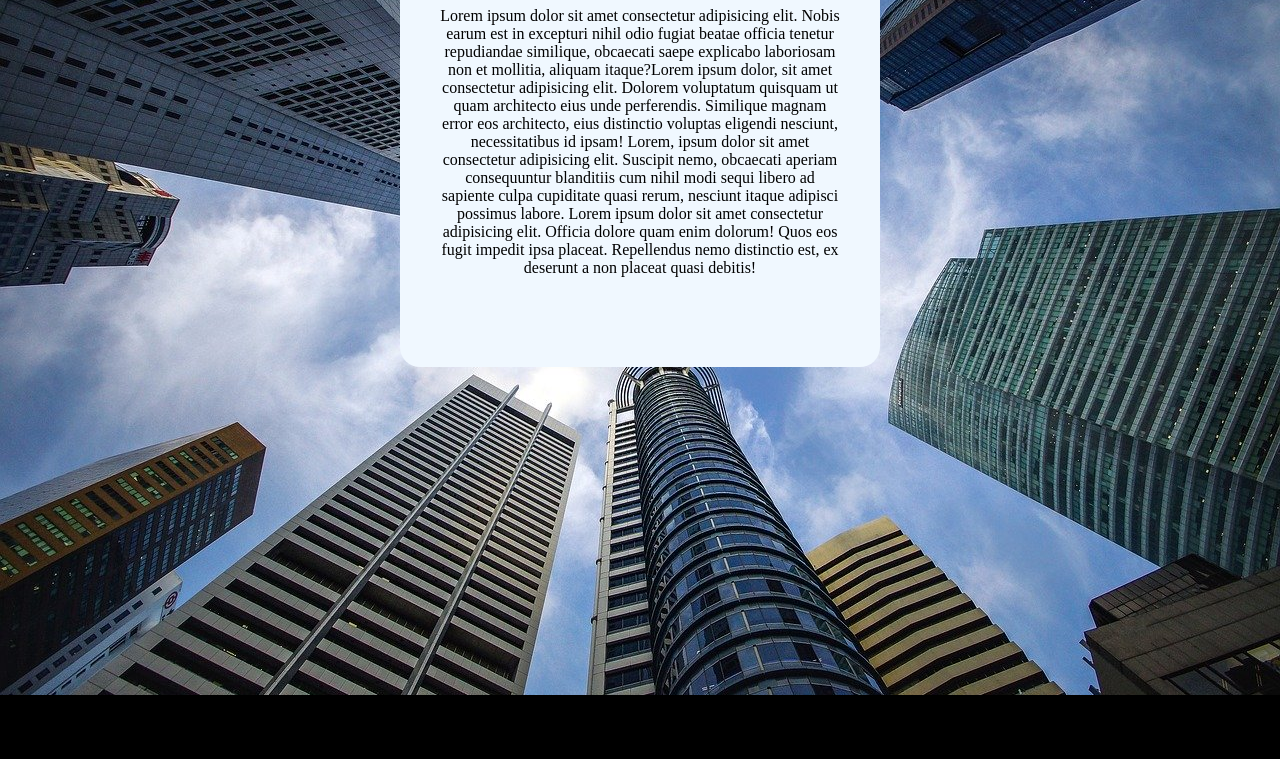
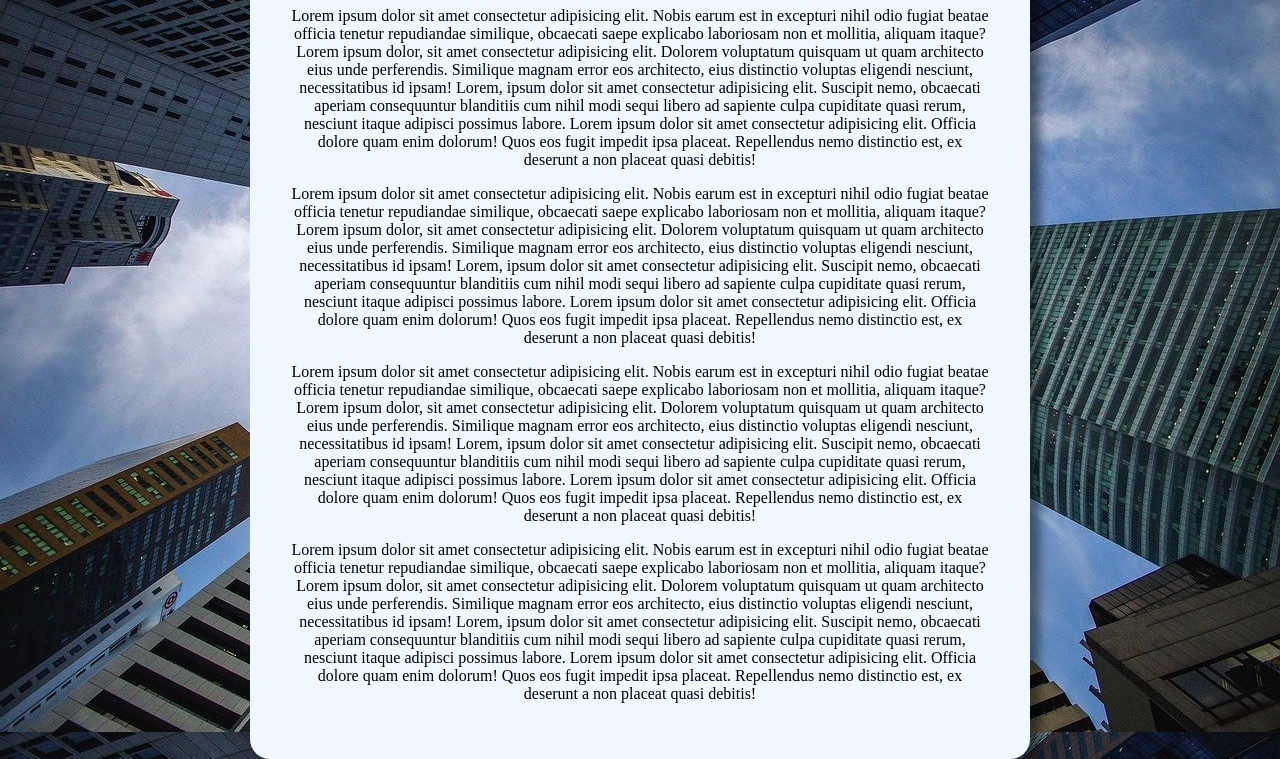
Before and after one commit to Vito-Ismael/hrtml-css, a plain HTML site: page CursoHTML/ex022/fundo006.html in a window 1280 px wide. Shown: the part 121-880 px from the top of the page. Before the commit the page ends 816 px from the top, so only its background shows below. Drawn offline with Linux system fonts and the light colour scheme.

Commit message:
Fundo de tela fixo

```diff
--- a/CursoHTML/ex022/fundo006.html
+++ b/CursoHTML/ex022/fundo006.html
@@ -3,31 +3,31 @@
 <head>
     <meta charset="UTF-8">
     <meta name="viewport" content="width=device-width, initial-scale=1.0">
-    <title>Imagem de fundo</title>
+    <title>Fundo fixo de tela</title>
     <link rel="shortcut icon" href="ftp.png" type="image/x-icon">
     <style>
         body {
             height: 100vh;
-            background-color: black;
-            background-image: url(imagens/wallpaper002.jpg);
-            background-position: center top;
-            background-repeat: no-repeat;
+            background: black url(imagens/wallpaper002.jpg) center top no-repeat fixed;
             background-size: cover;
+
+            /* Shorthand - background
+            color > image > position > repeat > [size] > attachment
+            */
+
         }
 
         main{
             text-align: center;
             background-color: aliceblue;
-            width: 400px;
-            height: 400px;
+            box-shadow: 10px 10px 10px rgba(0, 0, 0, 0.432);
+            max-width: 700px;
             padding: 40px;
             border-radius: 20px;
             margin: auto;
         }
 
-        h1 {
 
-        }
 
     </style>
 </head>
@@ -35,6 +35,11 @@
     <main>
         <h1>Teste de imagem de fundo</h1>
         <p>Lorem ipsum dolor sit amet consectetur adipisicing elit. Nobis earum est in excepturi nihil odio fugiat beatae officia tenetur repudiandae similique, obcaecati saepe explicabo laboriosam non et mollitia, aliquam itaque?Lorem ipsum dolor, sit amet consectetur adipisicing elit. Dolorem voluptatum quisquam ut quam architecto eius unde perferendis. Similique magnam error eos architecto, eius distinctio voluptas eligendi nesciunt, necessitatibus id ipsam! Lorem, ipsum dolor sit amet consectetur adipisicing elit. Suscipit nemo, obcaecati aperiam consequuntur blanditiis cum nihil modi sequi libero ad sapiente culpa cupiditate quasi rerum, nesciunt itaque adipisci possimus labore. Lorem ipsum dolor sit amet consectetur adipisicing elit. Officia dolore quam enim dolorum! Quos eos fugit impedit ipsa placeat. Repellendus nemo distinctio est, ex deserunt a non placeat quasi debitis!</p>
+
+        <p>Lorem ipsum dolor sit amet consectetur adipisicing elit. Nobis earum est in excepturi nihil odio fugiat beatae officia tenetur repudiandae similique, obcaecati saepe explicabo laboriosam non et mollitia, aliquam itaque?Lorem ipsum dolor, sit amet consectetur adipisicing elit. Dolorem voluptatum quisquam ut quam architecto eius unde perferendis. Similique magnam error eos architecto, eius distinctio voluptas eligendi nesciunt, necessitatibus id ipsam! Lorem, ipsum dolor sit amet consectetur adipisicing elit. Suscipit nemo, obcaecati aperiam consequuntur blanditiis cum nihil modi sequi libero ad sapiente culpa cupiditate quasi rerum, nesciunt itaque adipisci possimus labore. Lorem ipsum dolor sit amet consectetur adipisicing elit. Officia dolore quam enim dolorum! Quos eos fugit impedit ipsa placeat. Repellendus nemo distinctio est, ex deserunt a non placeat quasi debitis!</p>
+        <p>Lorem ipsum dolor sit amet consectetur adipisicing elit. Nobis earum est in excepturi nihil odio fugiat beatae officia tenetur repudiandae similique, obcaecati saepe explicabo laboriosam non et mollitia, aliquam itaque?Lorem ipsum dolor, sit amet consectetur adipisicing elit. Dolorem voluptatum quisquam ut quam architecto eius unde perferendis. Similique magnam error eos architecto, eius distinctio voluptas eligendi nesciunt, necessitatibus id ipsam! Lorem, ipsum dolor sit amet consectetur adipisicing elit. Suscipit nemo, obcaecati aperiam consequuntur blanditiis cum nihil modi sequi libero ad sapiente culpa cupiditate quasi rerum, nesciunt itaque adipisci possimus labore. Lorem ipsum dolor sit amet consectetur adipisicing elit. Officia dolore quam enim dolorum! Quos eos fugit impedit ipsa placeat. Repellendus nemo distinctio est, ex deserunt a non placeat quasi debitis!</p>
+        <p>Lorem ipsum dolor sit amet consectetur adipisicing elit. Nobis earum est in excepturi nihil odio fugiat beatae officia tenetur repudiandae similique, obcaecati saepe explicabo laboriosam non et mollitia, aliquam itaque?Lorem ipsum dolor, sit amet consectetur adipisicing elit. Dolorem voluptatum quisquam ut quam architecto eius unde perferendis. Similique magnam error eos architecto, eius distinctio voluptas eligendi nesciunt, necessitatibus id ipsam! Lorem, ipsum dolor sit amet consectetur adipisicing elit. Suscipit nemo, obcaecati aperiam consequuntur blanditiis cum nihil modi sequi libero ad sapiente culpa cupiditate quasi rerum, nesciunt itaque adipisci possimus labore. Lorem ipsum dolor sit amet consectetur adipisicing elit. Officia dolore quam enim dolorum! Quos eos fugit impedit ipsa placeat. Repellendus nemo distinctio est, ex deserunt a non placeat quasi debitis!</p>
+
     </main>
 </body>
 </html>
```
